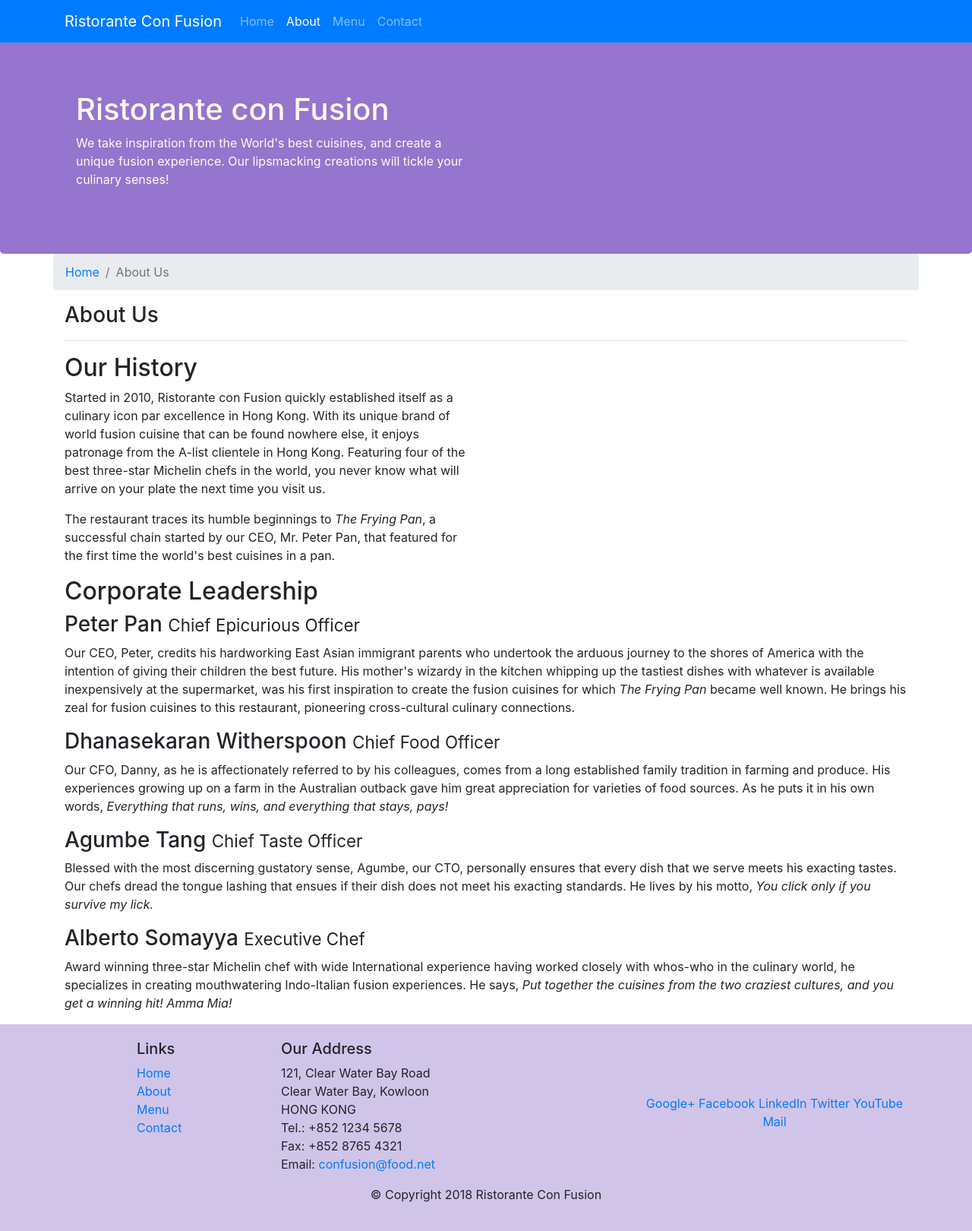
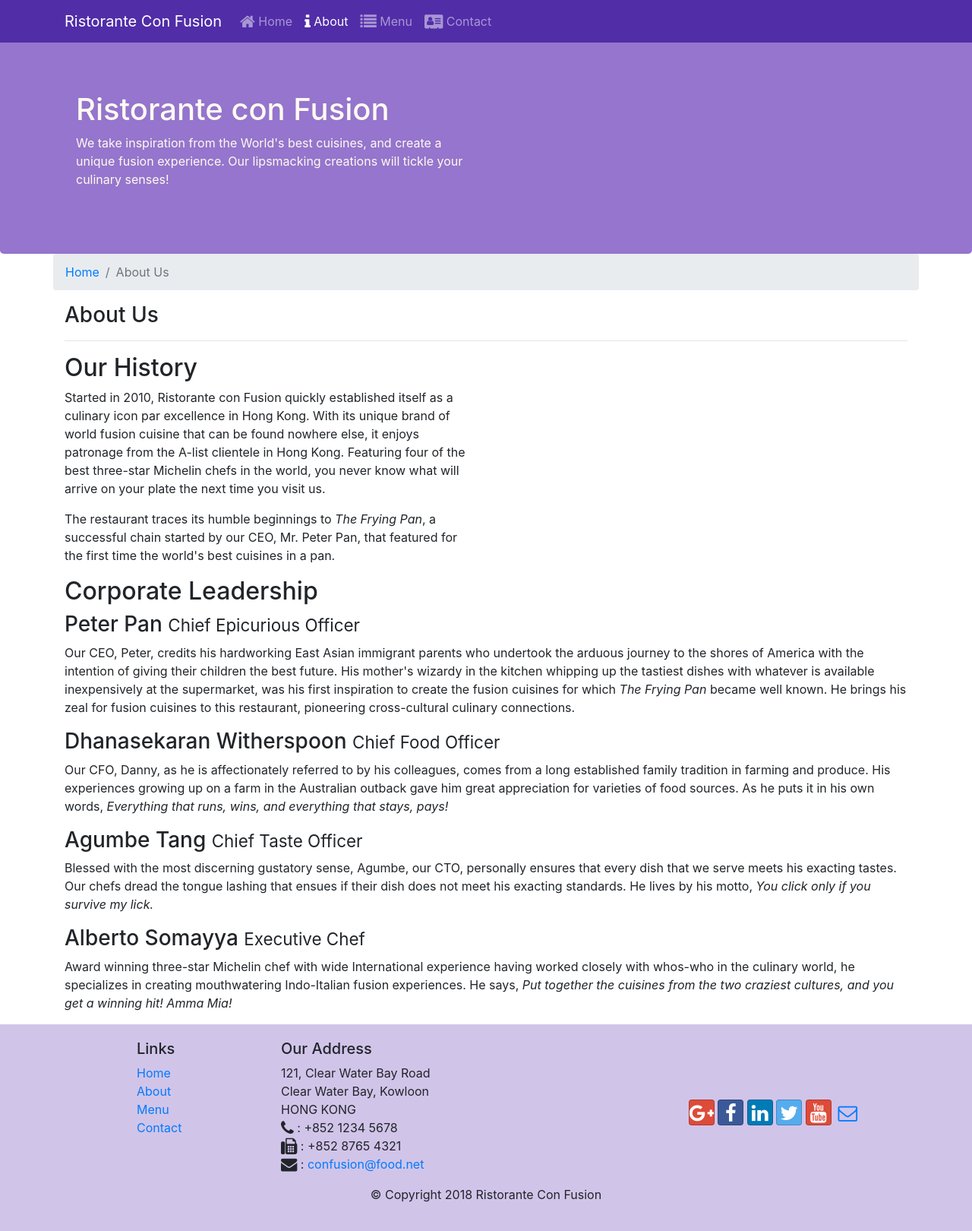
Before and after one commit to SebasTamayoA/CourseraBootstrap4Ex1, a website: page aboutus.html in a window 1280 px wide. Shown: the whole page at 76% size. Drawn offline with nearby package versions, Linux system fonts and the light colour scheme.

Commit message:
icon Fonts

```diff
--- a/aboutus.html
+++ b/aboutus.html
@@ -10,11 +10,13 @@
   <!-- Bootstrap CSS -->
   <link rel="stylesheet" href="node_modules/bootstrap/dist/css/bootstrap.min.css" />
   <link rel="stylesheet" href="css/styles.css" />
+  <link rel="stylesheet" href="node_modules/font-awesome/css/font-awesome.min.css">
+  <link rel="stylesheet" href="node_modules/bootstrap-social/bootstrap-social.css">
   <title>Ristorante Con Fusion: About Us</title>
 </head>
 
 <body>
-  <nav class="navbar navbar-dark navbar-expand-sm bg-primary fixed-top">
+  <nav class="navbar navbar-dark navbar-expand-sm fixed-top">
     <div class="container">
       <button class="navbar-toggler" type="button" data-toggle="collapse" data-target="#Navbar">
         <span class="navbar-toggler-icon"></span>
@@ -22,10 +24,10 @@
       <a class="navbar-brand" href="./index.html">Ristorante Con Fusion</a>
       <div class="collapse navbar-collapse" id="Navbar">
         <ul class="navbar-nav mr-auto">
-          <li class="nav-item"><a class="nav-link" href="./index.html">Home</a></li>
-          <li class="nav-item active"><a class="nav-link" href="#">About</a></li>
-          <li class="nav-item"><a class="nav-link" href="#">Menu</a></li>
-          <li class="nav-item"><a class="nav-link" href="#">Contact</a></li>
+          <li class="nav-item"><a class="nav-link" href="./index.html"><span class="fa fa-home fa-lg"></span> Home</a></li>
+          <li class="nav-item active"><a class="nav-link" href="#"><span class="fa fa-info fa-lg"></span> About</a></li>
+          <li class="nav-item"><a class="nav-link" href="#"><span class="fa fa-list fa-lg"></span> Menu</a></li>
+          <li class="nav-item"><a class="nav-link" href="#"><span class="fa fa-address-card fa-lg"></span> Contact</a></li>
         </ul>
       </div>
     </div>
@@ -142,19 +144,19 @@
             121, Clear Water Bay Road<br />
             Clear Water Bay, Kowloon<br />
             HONG KONG<br />
-            Tel.: +852 1234 5678<br />
-            Fax: +852 8765 4321<br />
-            Email: <a href="mailto:confusion@food.net">confusion@food.net</a>
+            <i class="fa fa-phone fa-lg"></i> : +852 1234 5678<br>
+            <i class="fa fa-fax fa-lg"></i> : +852 8765 4321<br>
+            <i class="fa fa-envelope fa-lg"></i> : <a href="mailto:confusion@food.net">confusion@food.net</a>
           </address>
         </div>
         <div class="col-12 col-sm-4 align-self-center">
           <div class="text-center">
-            <a href="http://google.com/+">Google+</a>
-            <a href="http://www.facebook.com/profile.php?id=">Facebook</a>
-            <a href="http://www.linkedin.com/in/">LinkedIn</a>
-            <a href="http://twitter.com/">Twitter</a>
-            <a href="http://youtube.com/">YouTube</a>
-            <a href="mailto:">Mail</a>
+            <a class="btn btn-social-icon btn-google" href="http://google.com/+"><i class="fa fa-google-plus"></i></a>
+            <a class="btn btn-social-icon btn-facebook" href="http://www.facebook.com/profile.php?id="><i class="fa fa-facebook"></i></a>
+            <a class="btn btn-social-icon btn-linkedin" href="http://www.linkedin.com/in/"><i class="fa fa-linkedin"></i></a>
+            <a class="btn btn-social-icon btn-twitter" href="http://twitter.com/"><i class="fa fa-twitter"></i></a>
+            <a class="btn btn-social-icon btn-google" href="http://youtube.com/"><i class="fa fa-youtube"></i></a>
+            <a class="btn btn-social-icon" href="mailto:"><i class="fa fa-envelope-o"></i></a>
           </div>
         </div>
       </div>
--- a/package.json
+++ b/package.json
@@ -15,6 +15,8 @@
   },
   "dependencies": {
     "bootstrap": "^4.0.0",
+    "bootstrap-social": "^5.1.1",
+    "font-awesome": "^4.7.0",
     "jquery": "^3.3.1",
     "popper.js": "^1.12.9"
   }
```
Also changed, not shown: index.html (+17 -18 lines), 1 other file.
